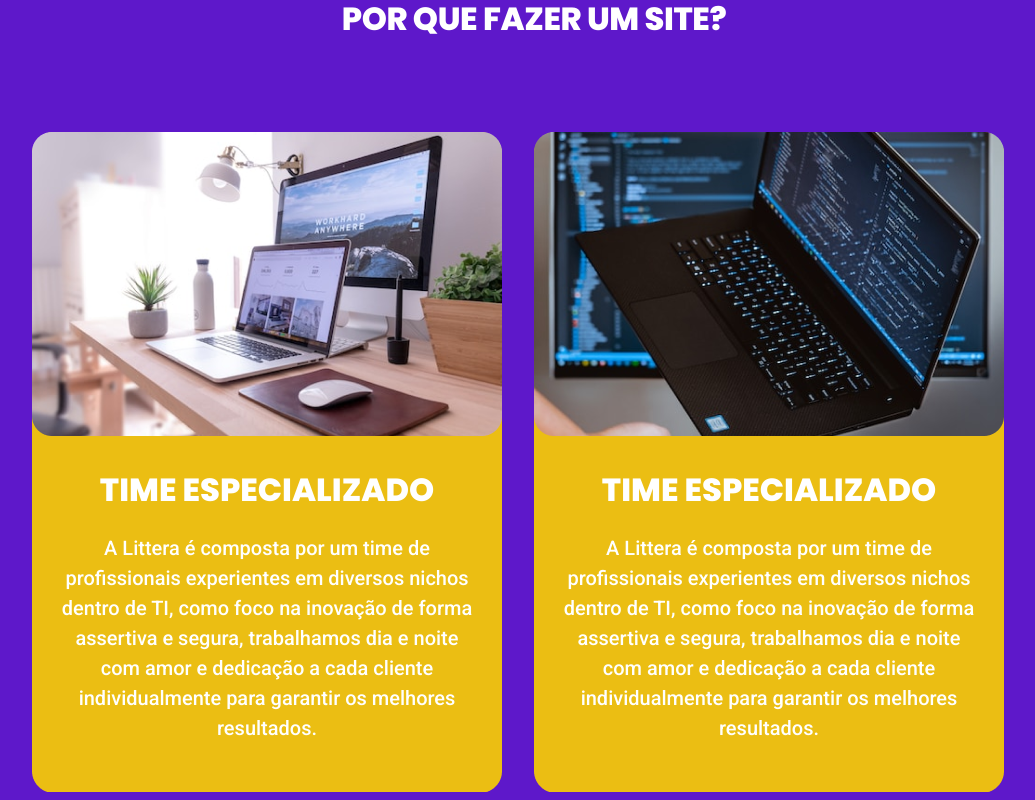
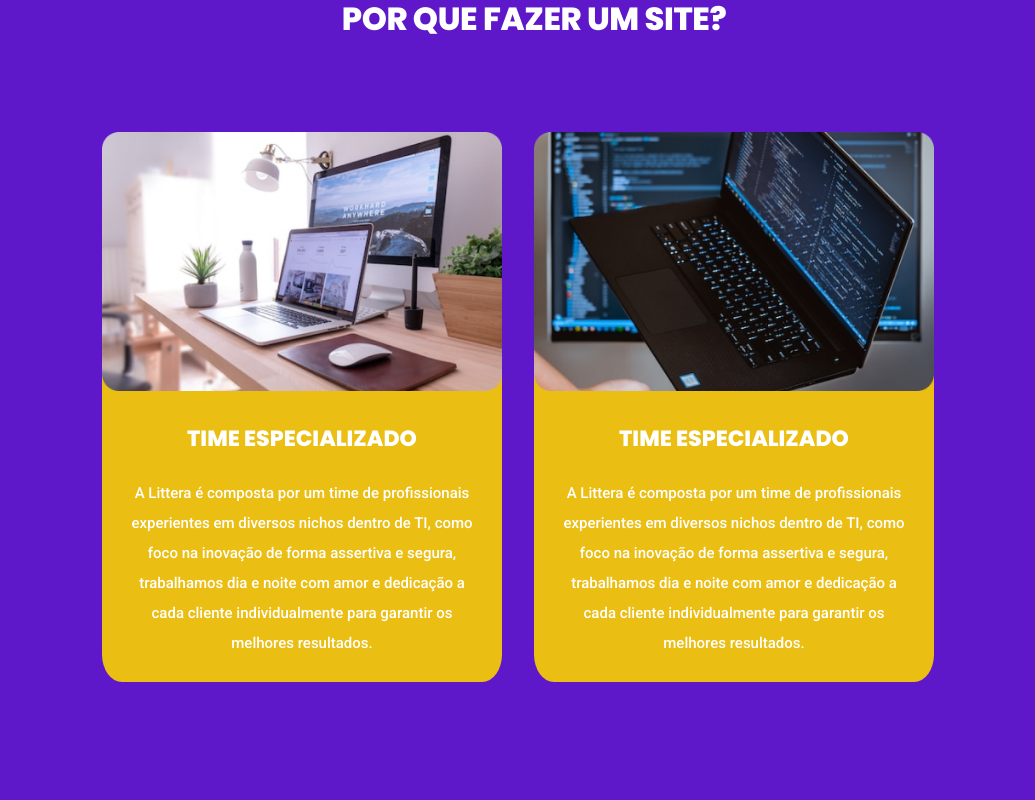
Before and after one commit to leopompeu/littera, a React (Vite) app: page /sites in a window 1280 px wide. Shown: the part 1640-2440 px from the top of the page, without its empty margins (106-1141 px from the left). Built offline with nearby package versions, Linux system fonts and the light colour scheme.

Commit message:
[CARD][REFACTOR] Ajuste tamanho dos cards

```diff
--- a/src/index.css
+++ b/src/index.css
@@ -2231,10 +2231,11 @@
 
 .card-diferencial-site{
   background-image: url('./assets/cardBgDiferencial.png');
-  height: 660px;
-  width: 470px;
+  height: 550px;
+  width: 400px;
   display: inline-block;
   margin-right: 2.5%;
+  border-radius: 5%;
 
 }
 
@@ -2253,7 +2254,7 @@
   font-family: 'Poppins';
   font-style: normal;
   font-weight: 800;
-  font-size: 32px;
+  font-size: 22px;
   line-height: 31px;
   /* identical to box height, or 97% */
 
@@ -2270,7 +2271,7 @@
   font-family: 'Roboto';
   font-style: normal;
   font-weight: 500;
-  font-size: 20px;
+  font-size: 15px;
   line-height: 30px;
   display: flex;
   align-items: center;
@@ -2395,3 +2396,17 @@
   order: 0;
   flex-grow: 0;
 }
+
+body::-webkit-scrollbar {
+  width: 5px;               /* width of the entire scrollbar */
+}
+
+body::-webkit-scrollbar-track {
+  background: #000000;        /* color of the tracking area */
+}
+
+body::-webkit-scrollbar-thumb {
+  background-color: #5e18ca;    /* color of the scroll thumb */
+  border-radius: 20px;       /* roundness of the scroll thumb */
+  border: 1px solid #000000;  /* creates padding around scroll thumb */
+}
```
